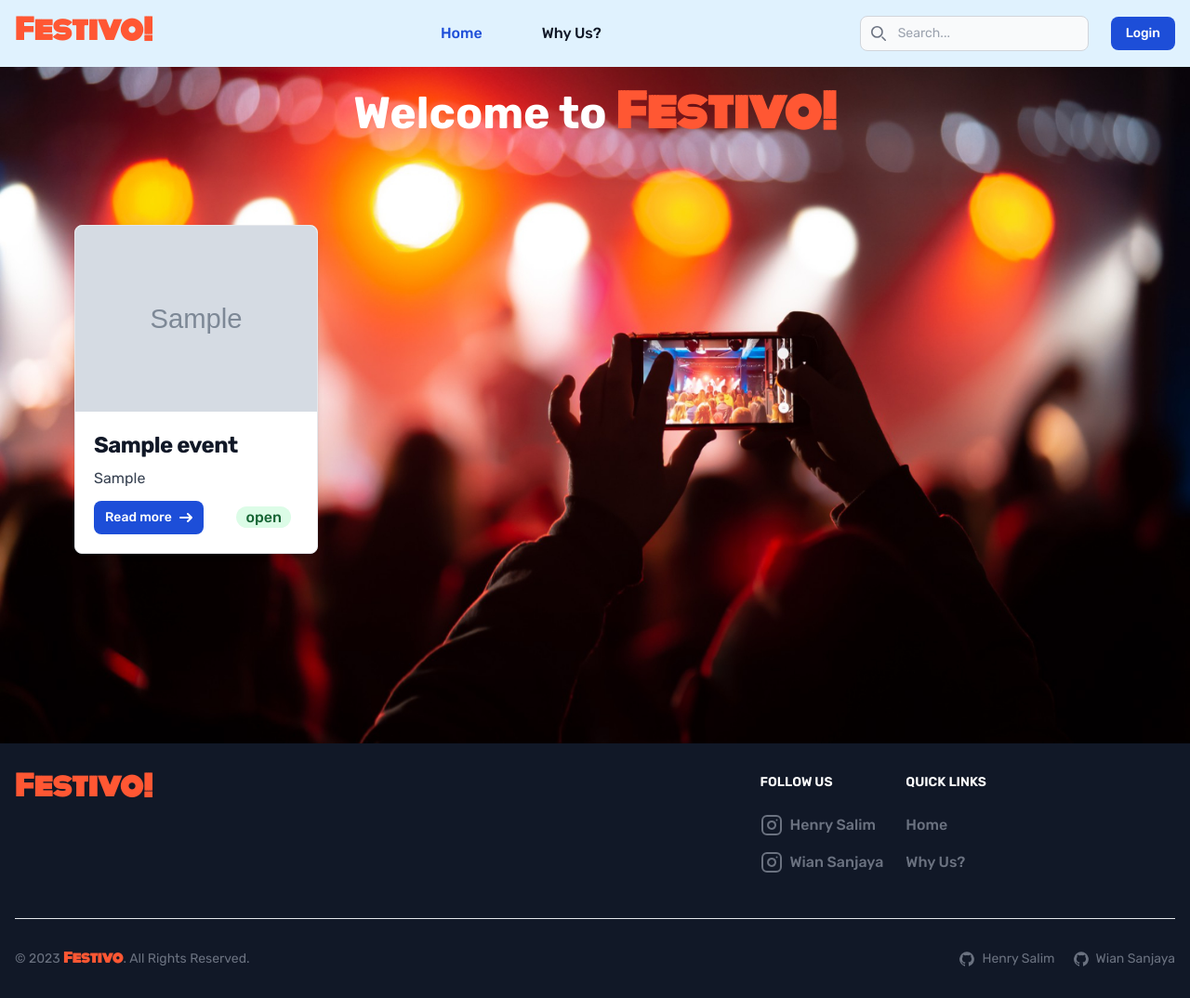
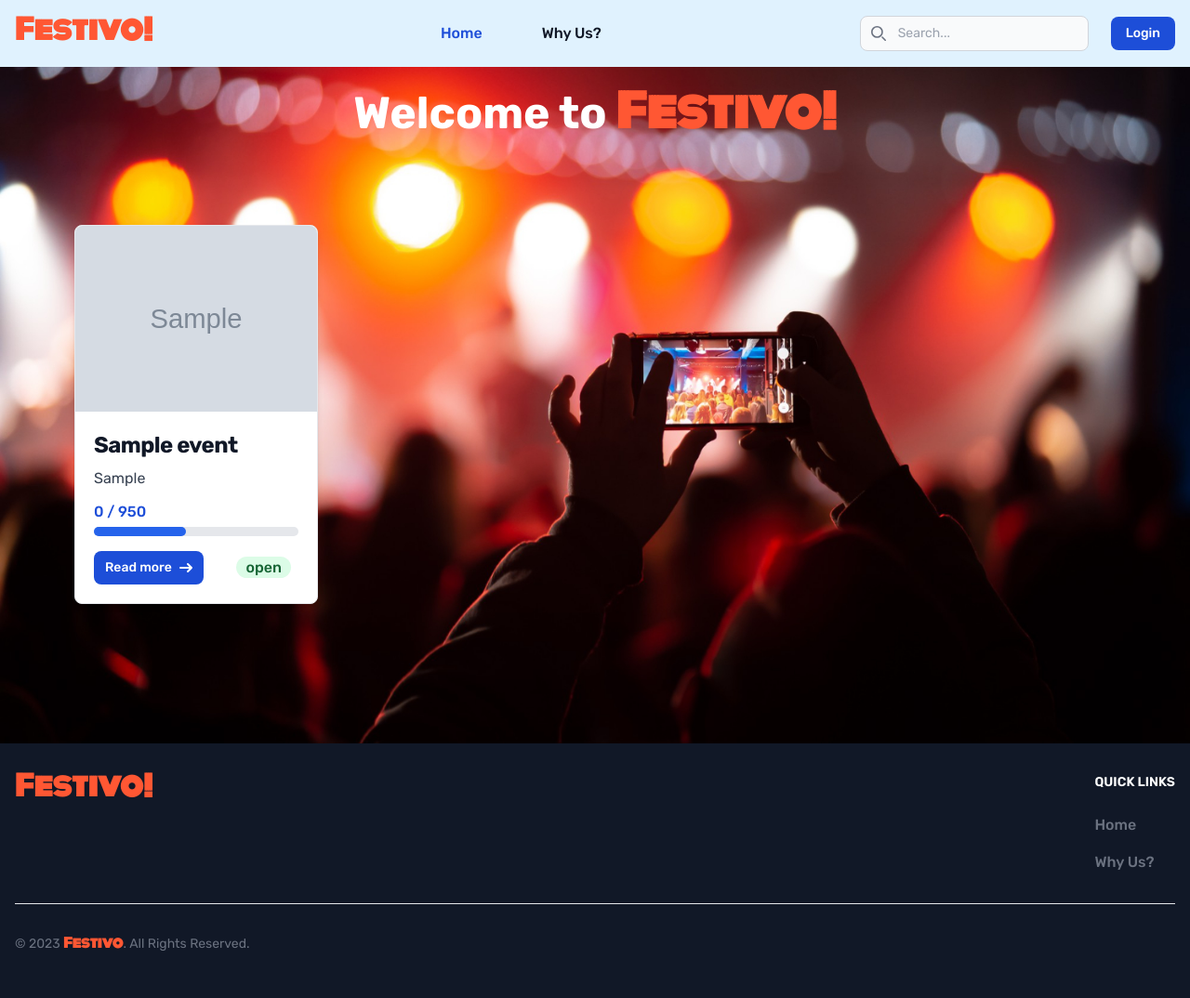
Before and after one commit to sportapora/uts-webprog, a PHP site: page / in a window 1280 px wide. Shown: the whole page at 93% size. After the commit the page ends 1023 px from the top, so only its background shows below. Run offline with PHP 8.4, Linux system fonts and the light colour scheme; tables that the repository leaves empty or names only in its code hold one stand-in row (values such as "Sample post"); grey boxes marked "Sample" are stand-in pictures; a stand-in replaces the project's code that opens the database connection; some libraries are stand-ins or nearby versions.

Commit message:
feat: added progress bar; fix: footer

```diff
--- a/index.php
+++ b/index.php
@@ -9,6 +9,9 @@ $loggedIn = isset($_SESSION['loggedin']) && $_SESSION['loggedin'] === true;
 $users = $loggedIn ? $_SESSION['user'] : null;
 $user_id = $loggedIn ? $users['id'] : null;
 
+$eventsUsers = $connection->prepare("SELECT * FROM events_users");
+$eventsUsers->execute();
+
 if (isset($_GET['query'])) {
     $searchTerm = htmlspecialchars(trim($_GET['query']));
 
@@ -18,7 +21,9 @@ if (isset($_GET['query'])) {
     $stmt = $connection->prepare($sql);
     $stmt->execute(["%$searchTerm%", "%$searchTerm%"]);
 } else {
-    $sql = 'SELECT * FROM events ORDER BY created_at DESC';
+    $sql = 'SELECT *
+            FROM events
+            ORDER BY created_at DESC';
     $stmt = $connection->prepare($sql);
     $stmt->execute();
 }
@@ -75,6 +80,12 @@ $events = $stmt->fetchAll(PDO::FETCH_ASSOC);
                             <p class="mb-3 font-normal text-gray-700"><?php echo htmlspecialchars(substr($event['deskripsi'], 0, 150));
                                 echo
                                 strlen($event['deskripsi']) > 150 ? '...' : '' ?></p>
+
+                            <div class="mb-1 text-base font-medium text-blue-700 dark:text-blue-500">0 / 950</div>
+                            <div class="w-full bg-gray-200 rounded-full h-2.5 mb-4 dark:bg-gray-700">
+                                <div class="bg-blue-600 h-2.5 rounded-full" style="width: 45%"></div>
+                            </div>
+
                             <div class="flex flex-row justify-between items-center">
                                 <button data-modal-target="event_detail_<?php echo $event['id']; ?>"
                                         data-modal-toggle="event_detail_<?php echo $event['id']; ?>"
--- a/layouts/footer.php
+++ b/layouts/footer.php
@@ -1,4 +1,3 @@
-
 <footer class="bg-gray-900 text-white">
     <div class="mx-auto w-full max-w-screen-xl p-4 py-6 lg:py-8">
         <div class="md:flex md:justify-between">
@@ -7,32 +6,6 @@
                     <span class="self-center text-2xl lg:text-3xl font-semibold whitespace-nowrap"
                           id="logo">Festivo!</span>
                 </a>
-            </div>
-            <div class="grid grid-cols-2 gap-8 sm:gap-6 sm:grid-cols-3">
-                <div>
-                    <h2 class="mb-6 text-sm font-semibold text-white uppercase">Follow us</h2>
-                    <ul class="text-gray-500  font-medium">
-                        <li class="mb-4 flex flex-row items-center gap-2">
-                            <svg xmlns="http://www.w3.org/2000/svg" width="24" height="24" viewBox="0 0 24 24"
-                                 fill="none" stroke="currentColor" stroke-width="2" stroke-linecap="round"
-                                 stroke-linejoin="round" class="lucide lucide-instagram">
-                                <rect width="20" height="20" x="2" y="2" rx="5" ry="5"/>
-                                <path d="M16 11.37A4 4 0 1 1 12.63 8 4 4 0 0 1 16 11.37z"/>
-                                <line x1="17.5" x2="17.51" y1="6.5" y2="6.5"/>
-                            </svg>
-                            <a href="https://instagram.com/_henryhenn" target="_blank" class="hover:underline ">Henry Salim</a>
-                        </li>
-                        <li class="mb-4 flex flex-row items-center gap-2">
-                            <svg xmlns="http://www.w3.org/2000/svg" width="24" height="24" viewBox="0 0 24 24"
-                                 fill="none" stroke="currentColor" stroke-width="2" stroke-linecap="round"
-                                 stroke-linejoin="round" class="lucide lucide-instagram">
-                                <rect width="20" height="20" x="2" y="2" rx="5" ry="5"/>
-                                <path d="M16 11.37A4 4 0 1 1 12.63 8 4 4 0 0 1 16 11.37z"/>
-                                <line x1="17.5" x2="17.51" y1="6.5" y2="6.5"/>
-                            </svg>
-                            <a href="https://www.instagram.com/wian___sanjaya" target="_blank" class="hover:underline">Wian Sanjaya</a>
-                        </li>
-                    </ul>
             </div>
             <div>
                 <h2 class="mb-6 text-sm font-semibold text-white uppercase">Quick Links</h2>
@@ -46,37 +19,16 @@
                 </ul>
             </div>
         </div>
-        </div>
         <hr class="my-6 border-gray-200 sm:mx-auto lg:my-8"/>
         <div class="sm:flex sm:items-center sm:justify-between">
           <span class="text-sm text-gray-500 sm:text-center ">© 2023 <a href="/"
                                                                         class="hover:underline font-semibold" id="logo">Festivo</a>. All Rights Reserved.
           </span>
-            <div class="flex mt-4 sm:justify-center sm:mt-0">
-                <a href="https://github.com/sportapora" target="_blank" class="text-gray-500 flex flex-row gap-2 items-center hover:text-white ms-5">
-                    <svg class="w-4 h-4" aria-hidden="true" xmlns="http://www.w3.org/2000/svg" fill="currentColor"
-                         viewBox="0 0 20 20">
-                        <path fill-rule="evenodd"
-                              d="M10 .333A9.911 9.911 0 0 0 6.866 19.65c.5.092.678-.215.678-.477 0-.237-.01-1.017-.014-1.845-2.757.6-3.338-1.169-3.338-1.169a2.627 2.627 0 0 0-1.1-1.451c-.9-.615.07-.6.07-.6a2.084 2.084 0 0 1 1.518 1.021 2.11 2.11 0 0 0 2.884.823c.044-.503.268-.973.63-1.325-2.2-.25-4.516-1.1-4.516-4.9A3.832 3.832 0 0 1 4.7 7.068a3.56 3.56 0 0 1 .095-2.623s.832-.266 2.726 1.016a9.409 9.409 0 0 1 4.962 0c1.89-1.282 2.717-1.016 2.717-1.016.366.83.402 1.768.1 2.623a3.827 3.827 0 0 1 1.02 2.659c0 3.807-2.319 4.644-4.525 4.889a2.366 2.366 0 0 1 .673 1.834c0 1.326-.012 2.394-.012 2.72 0 .263.18.572.681.475A9.911 9.911 0 0 0 10 .333Z"
-                              clip-rule="evenodd"/>
-                    </svg>
-                    <span class="text-sm">Henry Salim</span>
-                </a>
-                <a href="https://github.com/wian0105" target="_blank" class="text-gray-500 flex flex-row gap-2 items-center hover:text-white ms-5">
-                    <svg class="w-4 h-4" aria-hidden="true" xmlns="http://www.w3.org/2000/svg" fill="currentColor"
-                         viewBox="0 0 20 20">
-                        <path fill-rule="evenodd"
-                              d="M10 .333A9.911 9.911 0 0 0 6.866 19.65c.5.092.678-.215.678-.477 0-.237-.01-1.017-.014-1.845-2.757.6-3.338-1.169-3.338-1.169a2.627 2.627 0 0 0-1.1-1.451c-.9-.615.07-.6.07-.6a2.084 2.084 0 0 1 1.518 1.021 2.11 2.11 0 0 0 2.884.823c.044-.503.268-.973.63-1.325-2.2-.25-4.516-1.1-4.516-4.9A3.832 3.832 0 0 1 4.7 7.068a3.56 3.56 0 0 1 .095-2.623s.832-.266 2.726 1.016a9.409 9.409 0 0 1 4.962 0c1.89-1.282 2.717-1.016 2.717-1.016.366.83.402 1.768.1 2.623a3.827 3.827 0 0 1 1.02 2.659c0 3.807-2.319 4.644-4.525 4.889a2.366 2.366 0 0 1 .673 1.834c0 1.326-.012 2.394-.012 2.72 0 .263.18.572.681.475A9.911 9.911 0 0 0 10 .333Z"
-                              clip-rule="evenodd"/>
-                    </svg>
-                    <span class="text-sm">Wian Sanjaya</span>
-                </a>
-            </div>
         </div>
     </div>
 </footer>
 <script>
-        let tl = gsap.timeline({ repeat: -1, repeatDelay: 1 });
+    let tl = gsap.timeline({repeat: -1, repeatDelay: 1});
     tl.from("#logo", {
         opacity: 0,
         scale: 0,
```
Lines whose indentation alone changed are shown as unchanged.
